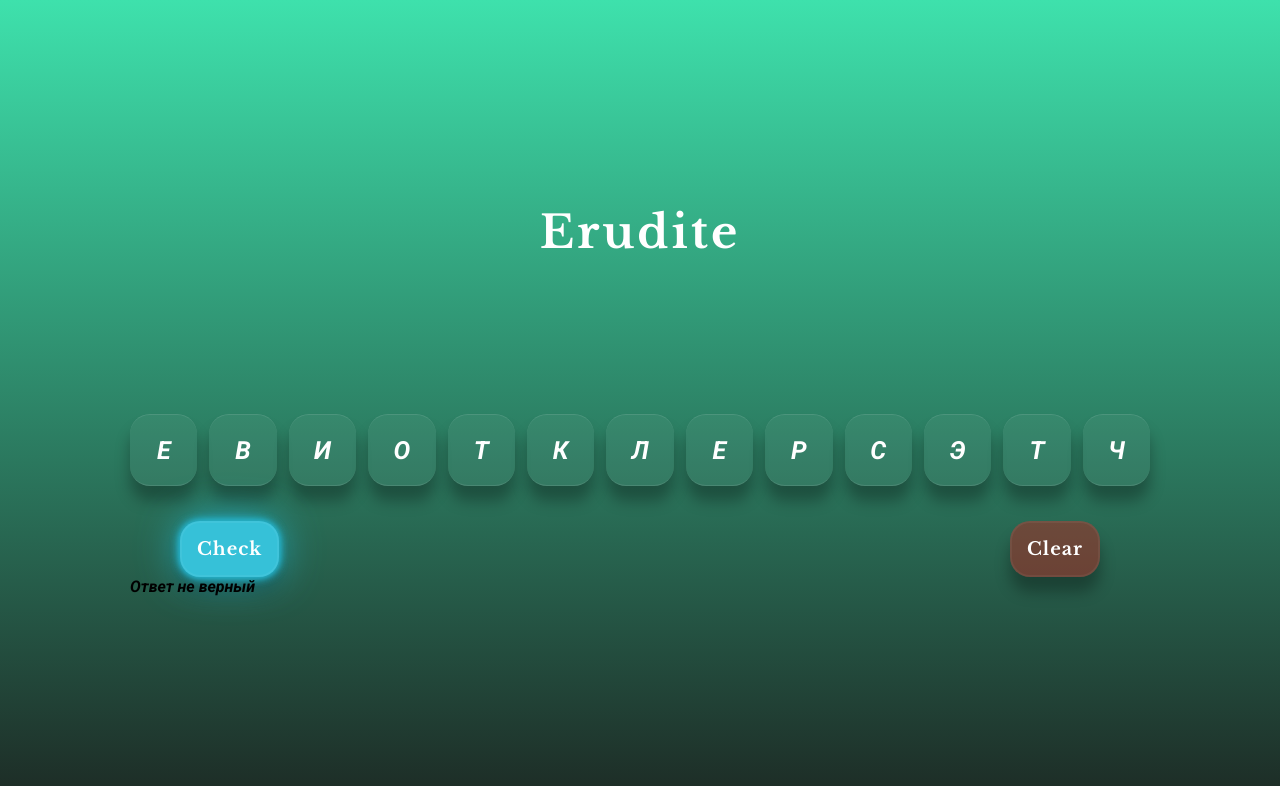
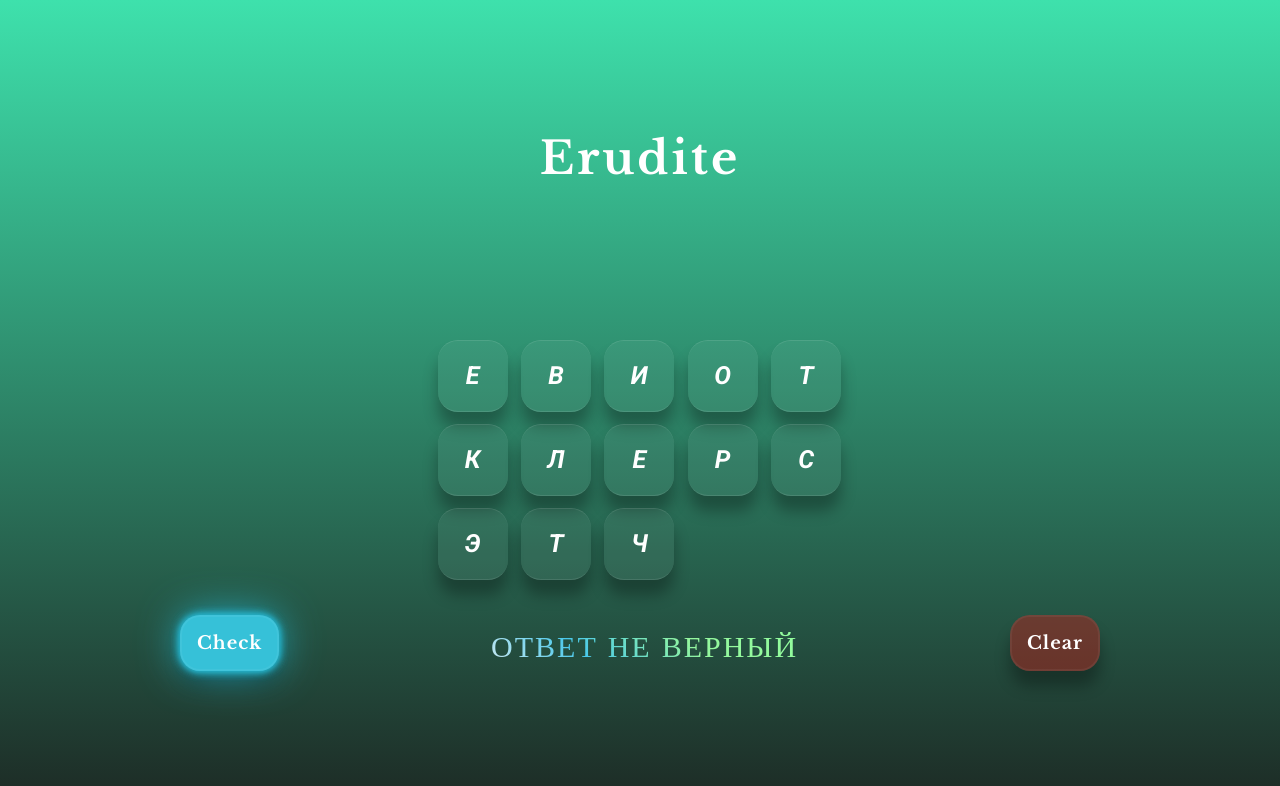
Before and after one commit to invinsible/erudit_v2_react, a React (Create React App) app: page / in a window 1280 px wide. Both pictures are taken after a click on the button "Check". Shown: the top 786 px of the page. Built offline with nearby package versions, Linux system fonts and the light colour scheme.

Commit message:
Рефактор стилей для букв, добавили вёрстку гридов

```diff
--- a/assets/main.css
+++ b/assets/main.css
@@ -35,7 +35,7 @@ body {
   gap: 12px;
 }
 
-.selected-letters__item {
+.letter {
   display: flex;
   justify-content: center;
   align-items: center;
@@ -46,7 +46,9 @@ body {
   color: #fff;
   font-size: 25px;
   text-transform: uppercase;
+}
 
+.selected-letters__item {
   background-color: #6fdd83;
   border-top: 1px solid rgba(255, 255, 255, 0.1);
   border-bottom: 1px solid rgba(255, 255, 255, 0.1);
@@ -68,17 +70,6 @@ body {
 }
 
 .letters-list__item {
-  display: flex;
-  justify-content: center;
-  align-items: center;
-  width: 50px;
-  height: 50px;
-  padding: 10px;
-
-  color: #fff;
-  font-size: 25px;
-  text-transform: uppercase;
-
   background-color: rgba(255, 255, 255, 0.05);
   border-top: 1px solid rgba(255, 255, 255, 0.1);
   border-bottom: 1px solid rgba(255, 255, 255, 0.1);
@@ -101,7 +92,7 @@ body {
   cursor: pointer;
 }
 
-.letters-list__disabled {
+.letters-list__item--disabled {
   pointer-events: none;
   box-shadow: none;
   color: #a6a5a5;
--- a/src/components/Answer/Answer.jsx
+++ b/src/components/Answer/Answer.jsx
@@ -3,7 +3,7 @@ import styles from './Answer.module.css';
 function Answer({ letters }) {
   const lettersList = letters.map((el, index) => {
     if (el.status) {
-      return <li key={index} className={styles['selected-letters__item']}>{el.value}</li>
+      return <li key={index} className={`${styles['selected-letters__item']} letter`}>{el.value}</li>
     }
     return null;
   }
--- a/src/components/Answer/Answer.module.css
+++ b/src/components/Answer/Answer.module.css
@@ -4,17 +4,6 @@
 }
 
 .selected-letters__item {
-  display: flex;
-  justify-content: center;
-  align-items: center;
-  width: 50px;
-  height: 50px;
-  padding: 10px;
-
-  color: #fff;
-  font-size: 25px;
-  text-transform: uppercase;
-
   background-color: #6fdd83;
   border-top: 1px solid rgba(255, 255, 255, 0.1);
   border-bottom: 1px solid rgba(255, 255, 255, 0.1);
--- a/src/components/OneLetter/OneLetter.jsx
+++ b/src/components/OneLetter/OneLetter.jsx
@@ -4,7 +4,7 @@ import styles from './OneLetter.module.css';
 
 function OneLetter({ letter, letterChoose }) {
   // CLASSES
-  const letterClasses = classNames(styles['letters-list__item'], { [styles['letters-list__item--disabled']]: letter.status });
+  const letterClasses = classNames(styles['letters-list__item'], { [styles['letters-list__item--disabled']]: letter.status }, 'letter');
 
   return (
     <li
--- a/src/components/OneLetter/OneLetter.module.css
+++ b/src/components/OneLetter/OneLetter.module.css
@@ -1,15 +1,4 @@
 .letters-list__item {
-  display: flex;
-  justify-content: center;
-  align-items: center;
-  width: 50px;
-  height: 50px;
-  padding: 10px;
-
-  color: #fff;
-  font-size: 25px;
-  text-transform: uppercase;
-
   background-color: rgba(255, 255, 255, 0.05);
   border-top: 1px solid rgba(255, 255, 255, 0.1);
   border-bottom: 1px solid rgba(255, 255, 255, 0.1);
@@ -28,6 +17,7 @@
 }
 
 .letters-list__item--disabled {
-  background-color: #6fdd83;
-	box-shadow: 0 0 5px #6fdd83, 0 0 10px #6fdd83, 0 0 10px #6fdd83, 0 0 40px #6fdd83, 0 15px 15px rgba(0, 0, 0, 0.3);
+  pointer-events: none;
+  box-shadow: none;
+  color: #a6a5a5;
 }
--- a/src/components/ResultText/ResultText.jsx
+++ b/src/components/ResultText/ResultText.jsx
@@ -1,3 +1,5 @@
+import styles from './ResultText.module.css';
+
 function ResultText({score}) {
   let generateText = '';
   if (score > 0) {
@@ -26,7 +28,7 @@ function ResultText({score}) {
     generateText = 'Ответ не верный'
   }
   return (
-    <p>{generateText}</p>
+    <p data-text={generateText} className={styles['cool-skills']}>{generateText}</p>
   );
 }
 
--- /dev/null
+++ b/src/components/ResultText/ResultText.module.css
@@ -0,0 +1,34 @@
+.cool-skills {
+  position: relative;
+  display: flex;
+  align-items: center;
+  font-family: 'Libre Baskerville', serif;
+  font-size: 30px;
+  letter-spacing: 2px;
+  color: transparent;
+  text-transform: uppercase;
+
+}
+
+.cool-skills::before {
+  content: attr(data-text);
+  position: absolute;
+  top: 13px;
+  left: 0;
+  width: 0;
+  height: 100%;
+  background: linear-gradient(45deg, #E5EFF2, #49c8eb, #94f69e, #92FE9D);
+  -webkit-background-clip: text;
+  -webkit-text-fill-color: transparent;
+  overflow: hidden;
+  animation: animate 1s linear infinite;
+}
+
+@keyframes animate {
+  70% {
+    width: 100%;
+  }
+  100% {
+    width: 100% ;
+  }
+}
--- a/src/components/WordList/WordList.jsx
+++ b/src/components/WordList/WordList.jsx
@@ -1,3 +1,4 @@
+/* eslint-disable react-hooks/exhaustive-deps */
 import { useState, useMemo, useEffect } from 'react';
 import { shuffleWord } from '../../libs/shuffleWord';
 import { getRandomIntInclusive } from '../../libs/random';
@@ -85,9 +86,9 @@ function WordList({ word }) {
       <ul className={styles['letters-list']}>{letterList}</ul>
       <div className={styles.buttons}>
         <CheckButton answer={answer} emitAnswer={updateAnswers}/>
+        {resultScore !== 0 && <ResultText score={resultScore}/>}
         <button className="btn btn--red" onClick={clearLetters}>Clear</button>
       </div>
-      {resultScore !== 0 && <ResultText score={resultScore}/>}
     </>
 
   );
--- a/src/components/WordList/WordList.module.css
+++ b/src/components/WordList/WordList.module.css
@@ -1,5 +1,7 @@
 .letters-list {
-  display: flex;
+  display: grid;
+  grid-template-columns: 7% 7% 7% 7% 7%;
+  justify-content: center;
   gap: 12px;
   margin-top: 32px;
 }
--- a/src/index.css
+++ b/src/index.css
@@ -20,6 +20,19 @@ body {
   flex-direction: column;
   justify-content: center;
   height: 100vh;
+}
+
+.letter {
+  display: flex;
+  justify-content: center;
+  align-items: center;
+  width: 50px;
+  height: 50px;
+  padding: 10px;
+
+  color: #fff;
+  font-size: 25px;
+  text-transform: uppercase;
 }
 
 .btn {
```
Also changed, not shown: assets/index.html (+27 -27 lines).
